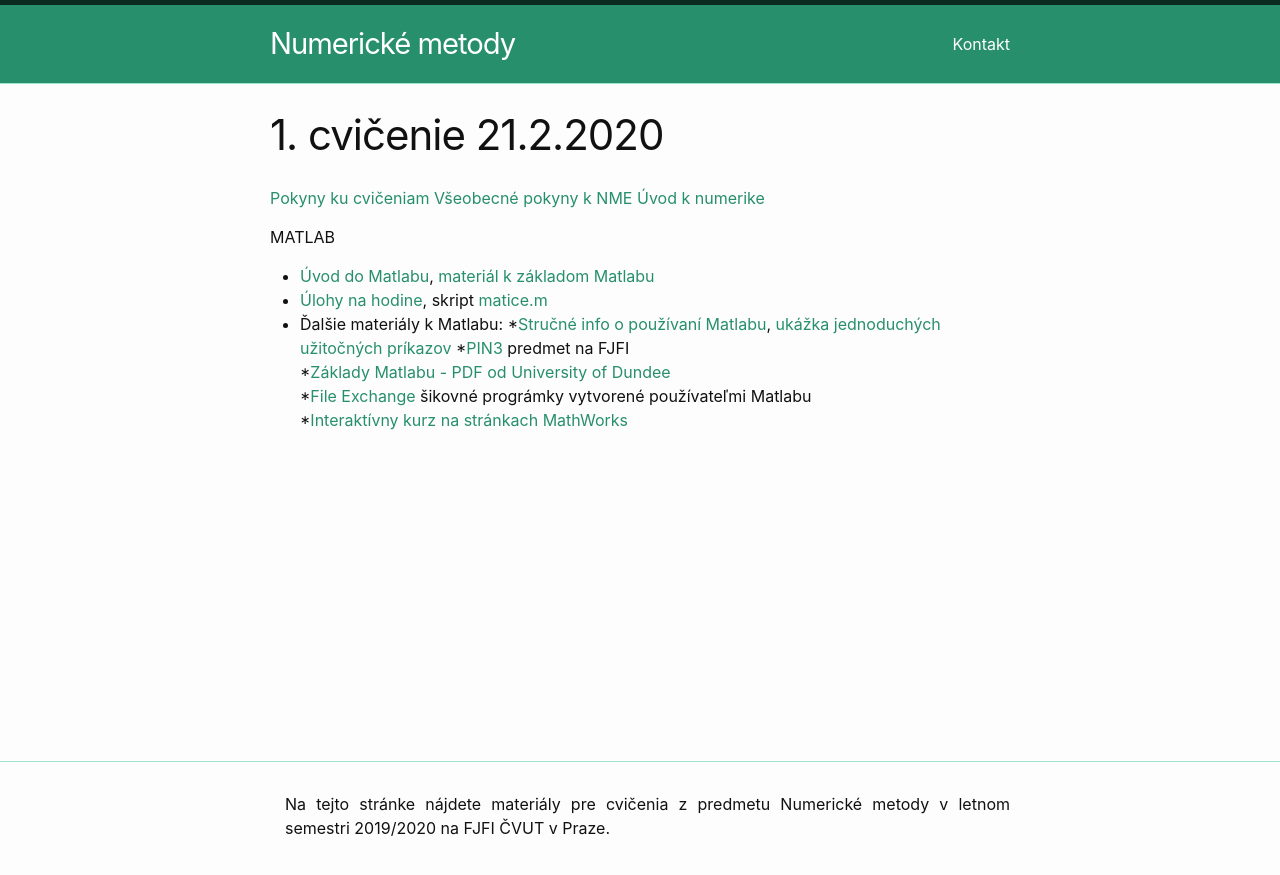
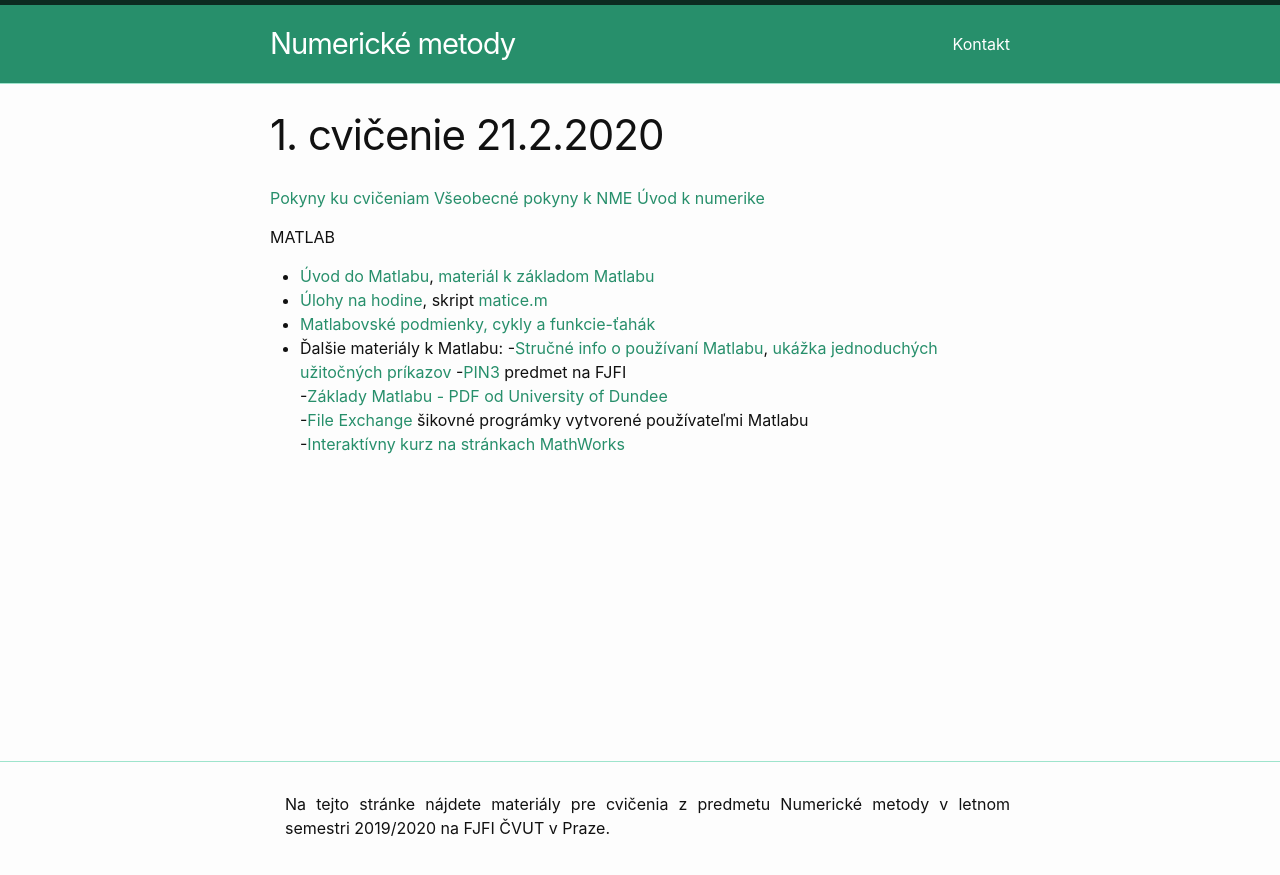
Before and after one commit to maslarova/maslarova.github.io, a Jekyll site: the page built from _posts/2020-02-21-cvicenie1.md, in a window 1280 px wide. Shown: the top 875 px of the page. Built offline with Jekyll 4.4.1, drawn with Linux system fonts in a browser that asks for light colours.

Commit message:
materialy 1 cviko

```diff
--- a/_posts/2020-02-21-cvicenie1.md
+++ b/_posts/2020-02-21-cvicenie1.md
@@ -11,9 +11,10 @@
 MATLAB
 - [Úvod do Matlabu](http://maslarova.github.io/cvicenie1/matlab_info.pdf), [materiál k základom Matlabu](http://labe.felk.cvut.cz/~posik/y33aui/uvod-do-matlabu/)
 - [Úlohy na hodine](http://maslarova.github.io/cvicenie1/priklady.pdf), <!--[riešenia](http://maslarova.github.io/cvicenie1/cvicenie1.m)-->skript [matice.m](http://maslarova.github.io/cvicenie1/matice.m)
+- [Matlabovské podmienky, cykly a funkcie-ťahák](http://maslarova.github.io/cvicenie1/cykly.pdf)
 - Ďalšie materiály k Matlabu:
-*[Stručné info o používaní Matlabu](http://kfe.fjfi.cvut.cz/~vabekjan/NME/00%20-%20MATLAB/00-Programovan%c3%ad.pdf), [ukážka jednoduchých užitočných príkazov](http://kfe.fjfi.cvut.cz/~vabekjan/NME/00%20-%20MATLAB/Uvod.m)
-*[PIN3](http://www-troja.fjfi.cvut.cz/~sinor/edu/pin3/) predmet na FJFI<br />
-*[Základy Matlabu - PDF od University of Dundee](http://www.maths.dundee.ac.uk/software/MatlabNotes.pdf) <br />
-*[File Exchange](https://www.mathworks.com/matlabcentral/fileexchange) šikovné prográmky vytvorené používateľmi Matlabu <br />
-*[Interaktívny kurz na stránkach MathWorks](https://matlabacademy.mathworks.com/)
+  -[Stručné info o používaní Matlabu](http://kfe.fjfi.cvut.cz/~vabekjan/NME/00%20-%20MATLAB/00-Programovan%c3%ad.pdf), [ukážka jednoduchých užitočných príkazov](http://kfe.fjfi.cvut.cz/~vabekjan/NME/00%20-%20MATLAB/Uvod.m)
+  -[PIN3](http://www-troja.fjfi.cvut.cz/~sinor/edu/pin3/) predmet na FJFI<br />
+  -[Základy Matlabu - PDF od University of Dundee](http://www.maths.dundee.ac.uk/software/MatlabNotes.pdf) <br />
+  -[File Exchange](https://www.mathworks.com/matlabcentral/fileexchange) šikovné prográmky vytvorené používateľmi Matlabu <br />
+  -[Interaktívny kurz na stránkach MathWorks](https://matlabacademy.mathworks.com/)
```
